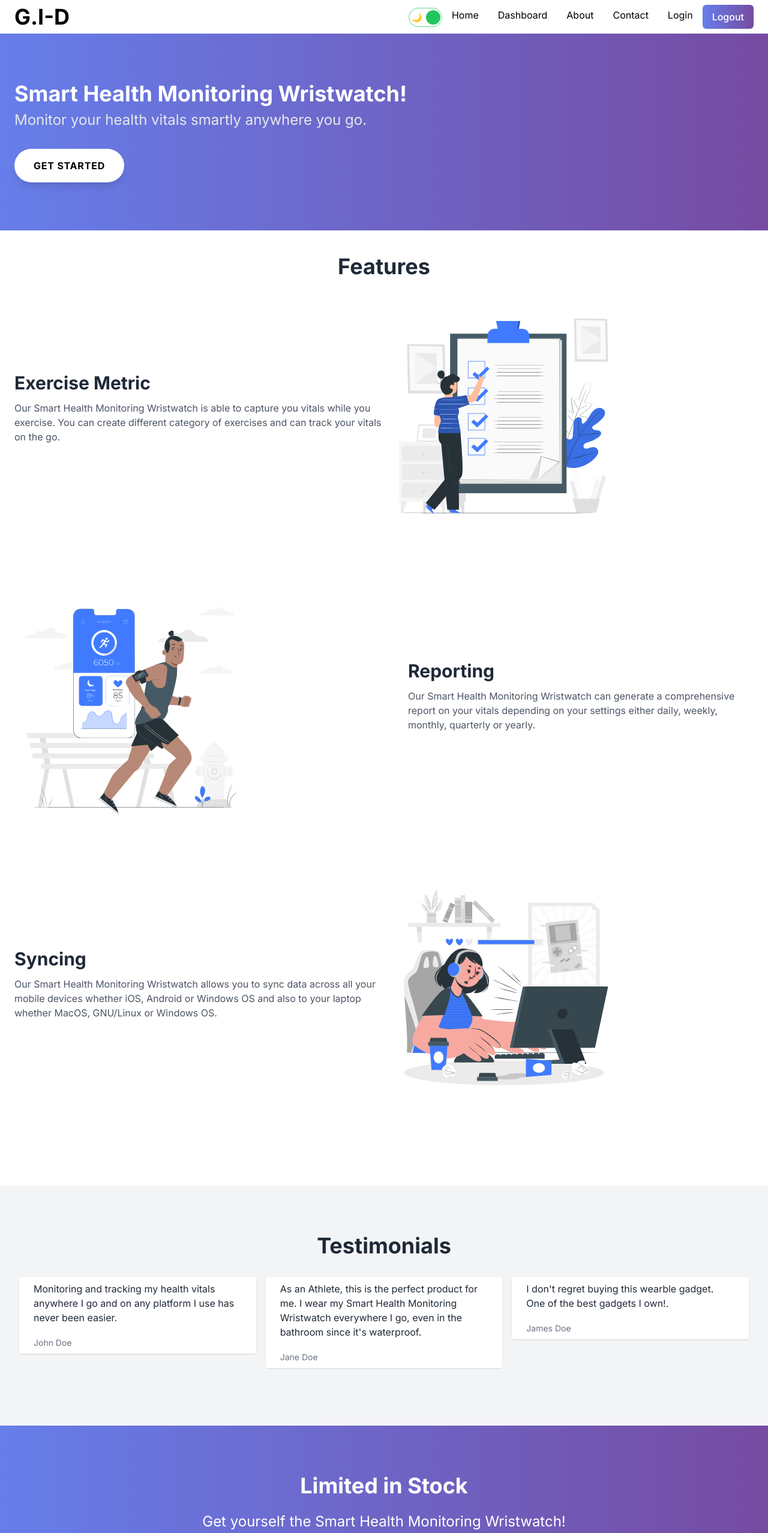
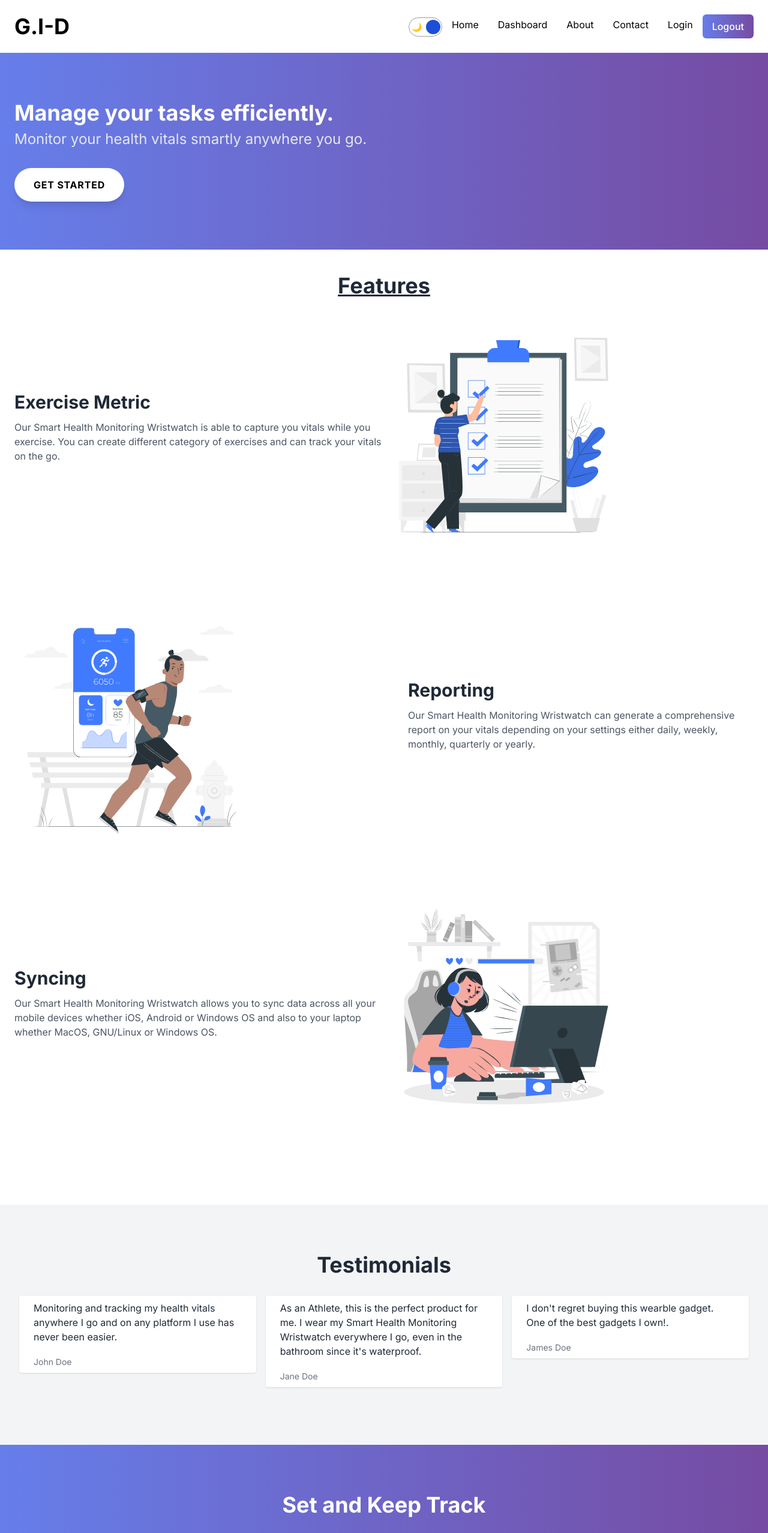
Before and after one commit to tsopsericado/git-it-done, a Next.js app: page / in a window 1280 px wide. Shown: the top 2555 px of the page at 60% size. Built offline with nearby package versions, Linux system fonts and the light colour scheme.

Commit message:
some working on dashboard page

```diff
--- a/src/components/atom/DarkModeToggle/DarkModeToggle.tsx
+++ b/src/components/atom/DarkModeToggle/DarkModeToggle.tsx
@@ -9,11 +9,11 @@ import React, { useContext } from "react";
 const DarkModeToggle = () => {
   const { theme, toggleTheme } = useContext(ThemeContext);
   return (
-    <div className="w-14 h-8 border border-green-500 border-opacity-70 rounded-full flex items-center justify-between px-1 relative cursor-pointer" onClick={toggleTheme}>
+    <div className="w-14 h-8 border border-gray-500 border-opacity-70 rounded-full flex items-center justify-between px-1 relative cursor-pointer" onClick={toggleTheme}>
       <div className="text-sm">🌙</div>
       <div className="text-sm">🔆</div>
       <div
-        className=" w-6 h-6 bg-green-500 rounded-full absolute"
+        className=" w-6 h-6 bg-blue-700 rounded-full absolute"
         style={theme === "dark" ? { left: "2px" } : { right: "2px" }}
       />
     </div>
--- a/src/components/molecules/landing/callToAction.tsx
+++ b/src/components/molecules/landing/callToAction.tsx
@@ -2,13 +2,13 @@ import React from 'react'
 
 type Props = {}
 
-const CallToAction = (props: Props) => {
+const CallToAction = () => {
   return (
     <>
       <section className='bg-gradient-to-r from-[#667eea] to-[#764ba2]'>
         <div className="container mx-auto px-6 text-center py-20">
           <h2 className="mb-6 text-4xl font-bold text-center text-white">
-            Limited in Stock
+            Set and Keep Track
           </h2>
           <h3 className="my-4 text-2xl text-white">
             Get yourself the Smart Health Monitoring Wristwatch!
@@ -16,7 +16,7 @@ const CallToAction = (props: Props) => {
           <button
             className="bg-white font-bold rounded-full mt-6 py-4 px-8 shadow-lg uppercase tracking-wider"
           >
-            Pre Order
+            Get Started
           </button>
         </div>
       </section>
--- a/src/components/molecules/landing/feature.tsx
+++ b/src/components/molecules/landing/feature.tsx
@@ -8,7 +8,7 @@ const Feature = () => {
   return (
     <>
       <section className="container mx-auto px-6 p-10">
-        <h1 className="text-4xl font-bold text-center text-gray-800 mb-8">
+        <h1 className="text-4xl font-bold text-center text-gray-800 mb-8 underline">
           Features
         </h1>
         <div className="flex items-center flex-wrap mb-20">
--- a/src/components/molecules/landing/hero.tsx
+++ b/src/components/molecules/landing/hero.tsx
@@ -7,7 +7,7 @@ const Hero = () => {
     >
       <div className="container mx-auto px-6">
         <h2 className="text-4xl font-bold mb-2 text-white">
-          Smart Health Monitoring Wristwatch!
+          Manage your tasks efficiently.
         </h2>
         <h3 className="text-2xl mb-8 text-gray-200">
           Monitor your health vitals smartly anywhere you go.
--- a/src/components/molecules/landing/navbar.tsx
+++ b/src/components/molecules/landing/navbar.tsx
@@ -13,7 +13,7 @@ const Navbar = () => {
   // const { data: session } = useSession()
 
   return (
-    <div className="container mx-auto px-6 py-2 flex justify-between items-center">
+    <div className="container mx-auto px-6 py-6 shadow-xl flex justify-between items-center">
       <Link href="/" className="font-bold text-2xl lg:text-4xl">
         G.I-D
       </Link>
```
Also changed, not shown: src/app/dashboard/page.tsx (renamed from src/app/ui/dashboard/page.tsx), src/app/dashboard/sidenav.tsx (added).
